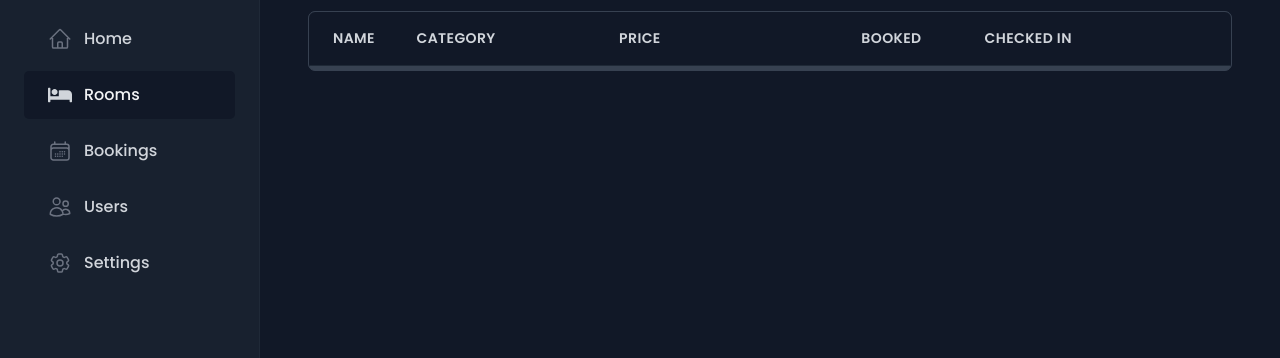
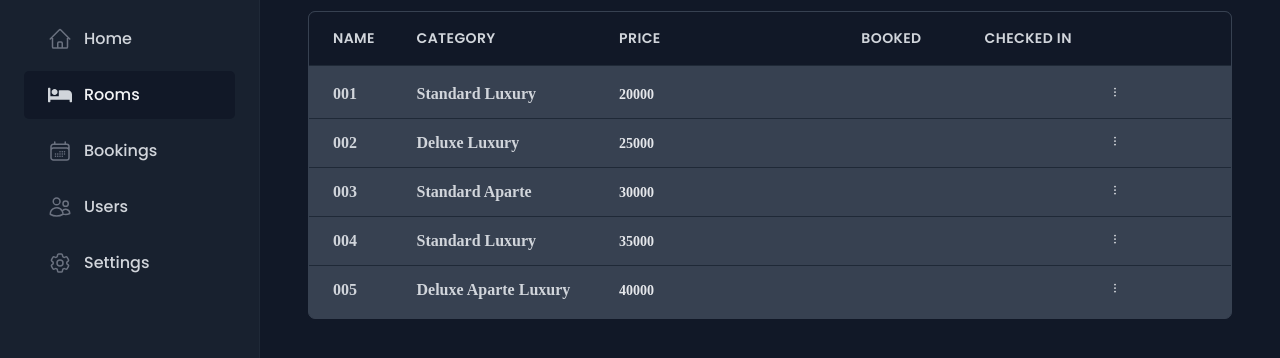
Before and after one commit to Onyeneke-AC/hotel-management-system, a React (Vite) app: page /rooms in a window 1280 px wide. Shown: the part 152-510 px from the top of the page. Built offline with nearby package versions, Linux system fonts and the light colour scheme; a web font is replaced by a local one.

Commit message:
implementig initial RoomRow

```diff
--- a/src/features/rooms/RoomRow.jsx
+++ b/src/features/rooms/RoomRow.jsx
@@ -1,6 +1,8 @@
 import styled from "styled-components";
+import Table from "../../ui/Table";
+import { HiEllipsisVertical } from "react-icons/hi2";
 
-const Cabin = styled.div`
+const Room = styled.div`
   font-size: 1.6rem;
   font-weight: 600;
   color: var(--color-grey-600);
@@ -12,8 +14,31 @@ const Price = styled.div`
   font-weight: 600;
 `;
 
-function RoomRow() {
-  return <div></div>;
+function RoomRow({ room }) {
+  const {
+    id,
+    name,
+    category,
+    description,
+    price,
+    isBooked,
+    isClean,
+    isCheckedIn,
+    customerId,
+  } = room;
+
+  return (
+    <Table.Row>
+      <Room>{name}</Room>
+      <Room>{category}</Room>
+      <Price>{price}</Price>
+      <div>{isBooked}</div>
+      <div>{isCheckedIn}</div>
+      <div>
+        <HiEllipsisVertical />
+      </div>
+    </Table.Row>
+  );
 }
 
 export default RoomRow;
```
